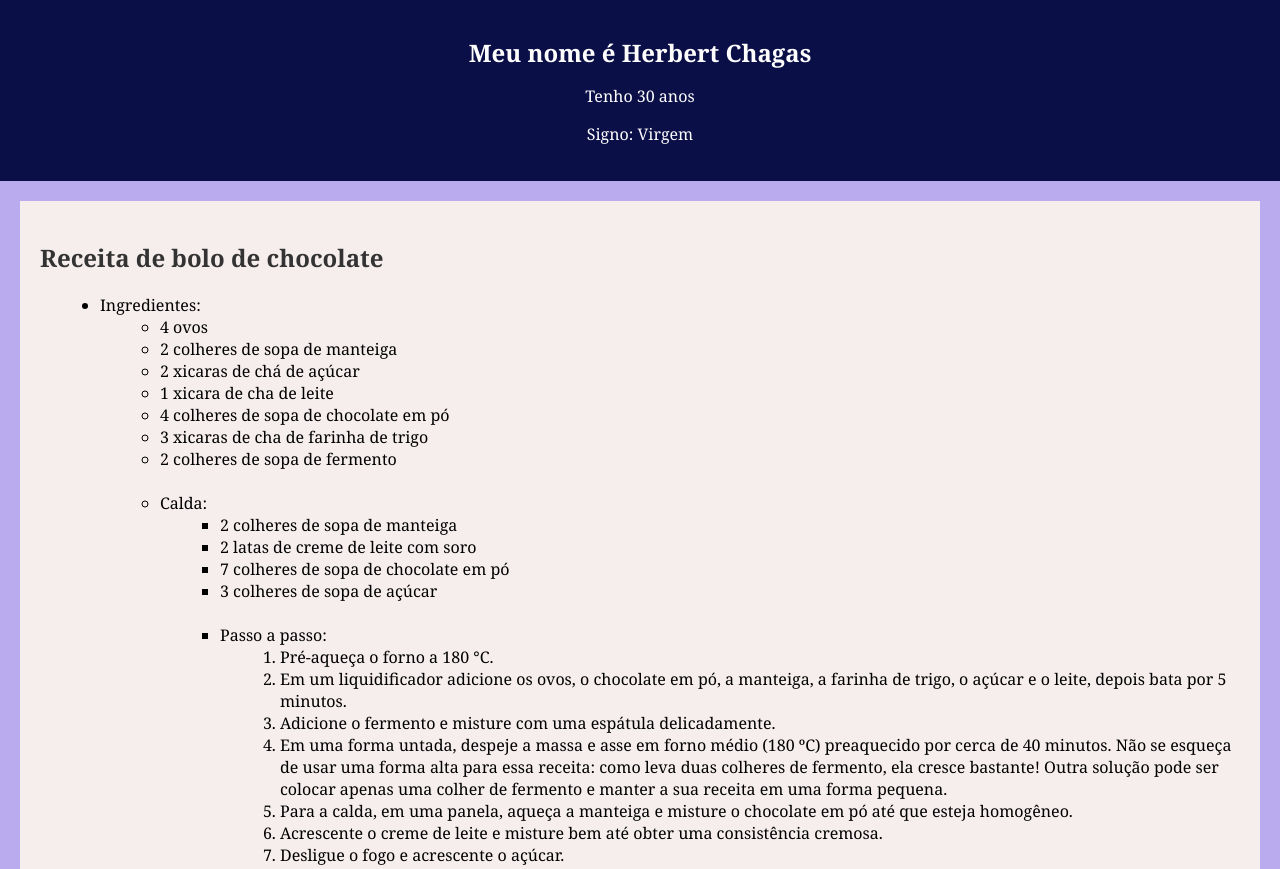
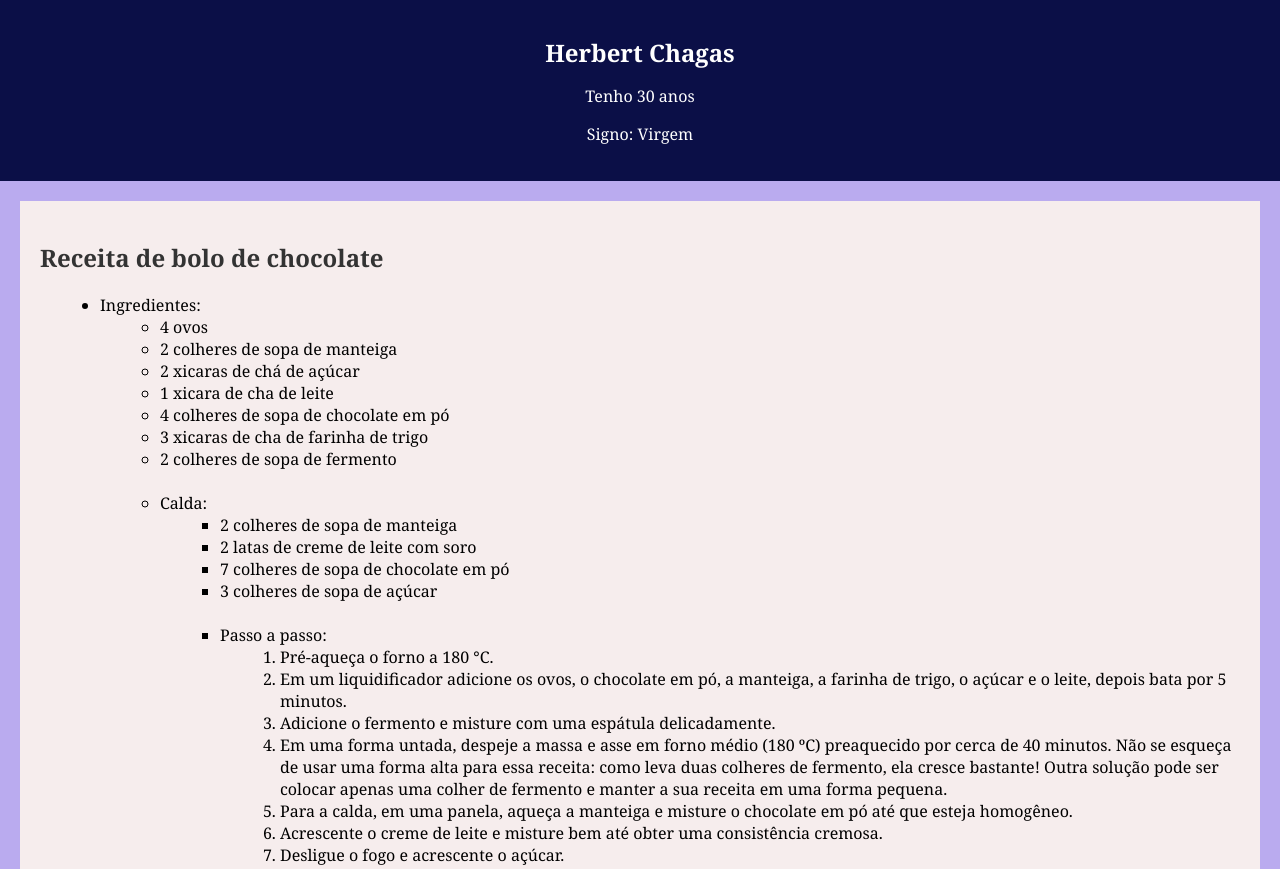
Before and after one commit to herber30/DESAFIO-COMPLEMENTAR, a plain HTML site: page Index.html in a window 1280 px wide. Shown: the top 869 px of the page. Drawn offline with Linux system fonts and the light colour scheme.

Commit message:
segundo commit

```diff
--- a/Index.html
+++ b/Index.html
@@ -9,7 +9,7 @@
 
 <body>
     <header>
-        <h1>Meu nome é Herbert Chagas</h1>
+        <h1>Herbert Chagas</h1>
         <p>Tenho 30 anos</p>
         <p>Signo: Virgem</p>
     </header>
```
